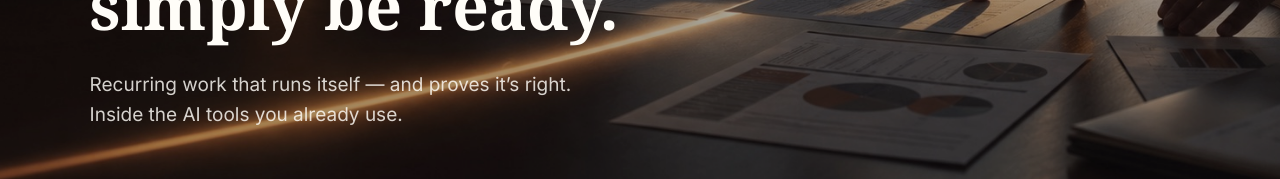
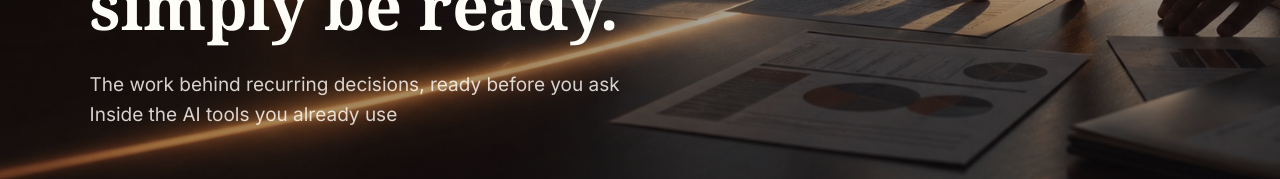
Before and after one commit to ChipAlexandru/Eclipsaiv2, a Next.js app: page / in a window 1280 px wide. Shown: the part 567-746 px from the top of the page. Built offline with nearby package versions, Linux system fonts and the light colour scheme.

Commit message:
Page 0: update title subline under headline
'The work behind recurring decisions, ready before you ask / Inside the AI tools you already use'

Co-Authored-By: Claude Opus 4.8 <noreply@anthropic.com>

```diff
--- a/src/views/MovieHome.jsx
+++ b/src/views/MovieHome.jsx
@@ -2655,7 +2655,7 @@ const BODY = `
       <img src="/assets/cinematic-prototype/hero-watchtable.jpg" alt="Decision brief waiting on an executive table before the workday starts." width="1672" height="941" loading="eager" decoding="async" fetchpriority="high">
       <div class="title-card">
         <h1>Some work should not be done by hand. It should simply be ready.</h1>
-        <p class="title-subline">Recurring work that runs itself — and proves it’s right.<br>Inside the AI tools you already use.</p>
+        <p class="title-subline">The work behind recurring decisions, ready before you ask<br>Inside the AI tools you already use</p>
       </div>
     </section>
 
```
